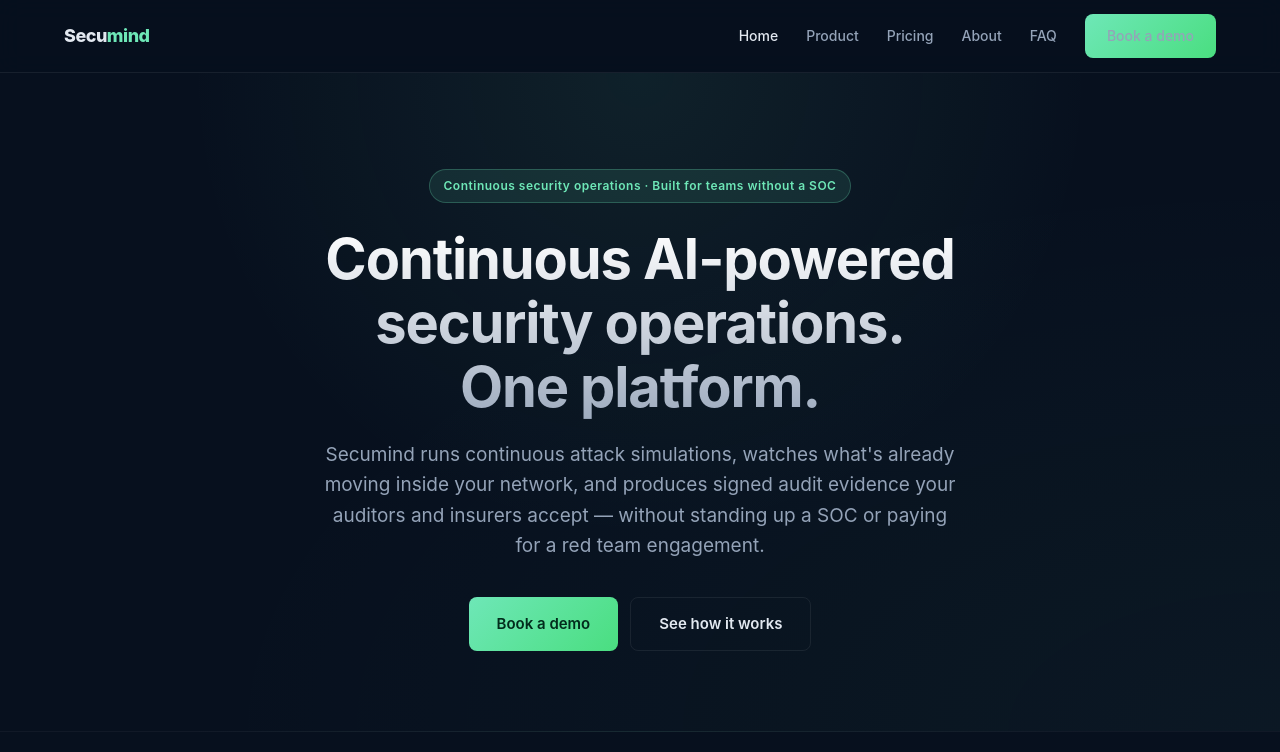
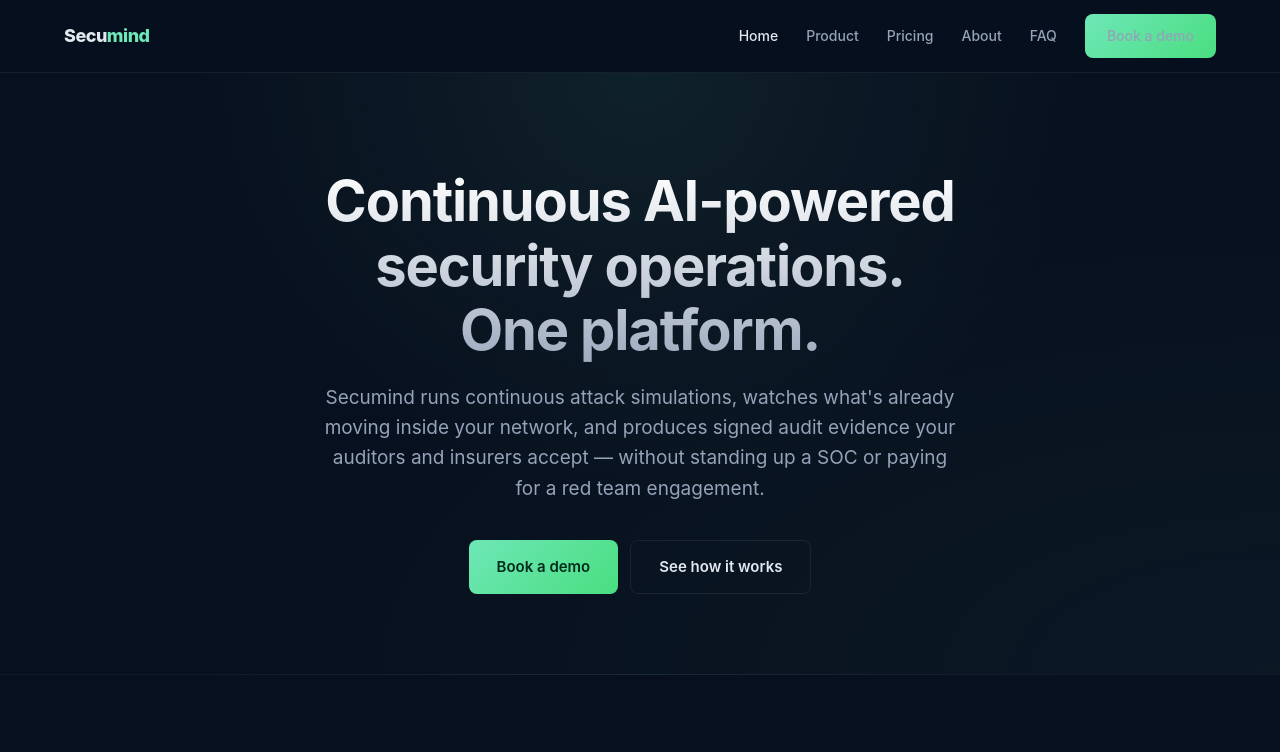
Before and after one commit to ProMithi/Secumind-website, a plain HTML site: page index.html in a window 1280 px wide. Shown: the top 752 px of the page. Drawn offline with Linux system fonts and the light colour scheme.

```diff
--- a/index.html
+++ b/index.html
@@ -30,7 +30,7 @@
 <!-- ───────── HERO ───────── -->
 <section class="hero">
     <div class="hero-inner">
-        <span class="hero-eyebrow">Continuous security operations · Built for teams without a SOC</span>
+        <!-- <span class="hero-eyebrow">Continuous security operations · Built for teams without a SOC</span> -->
         <h1 class="hero-title">Continuous AI-powered security operations.<br>One platform.</h1>
         <p class="hero-subtitle">
             Secumind runs continuous attack simulations, watches what's already moving inside your network, and produces signed audit evidence your auditors and insurers accept — without standing up a SOC or paying for a red team engagement.
```
